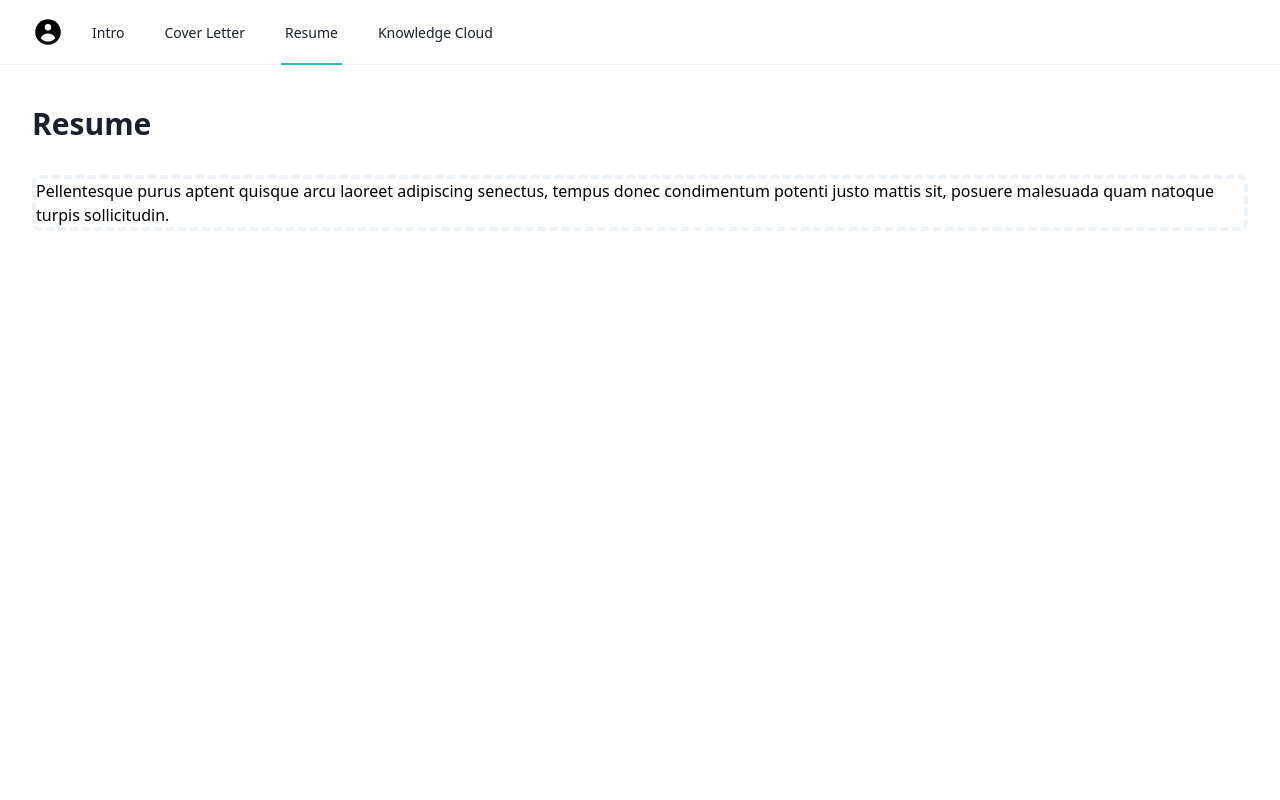
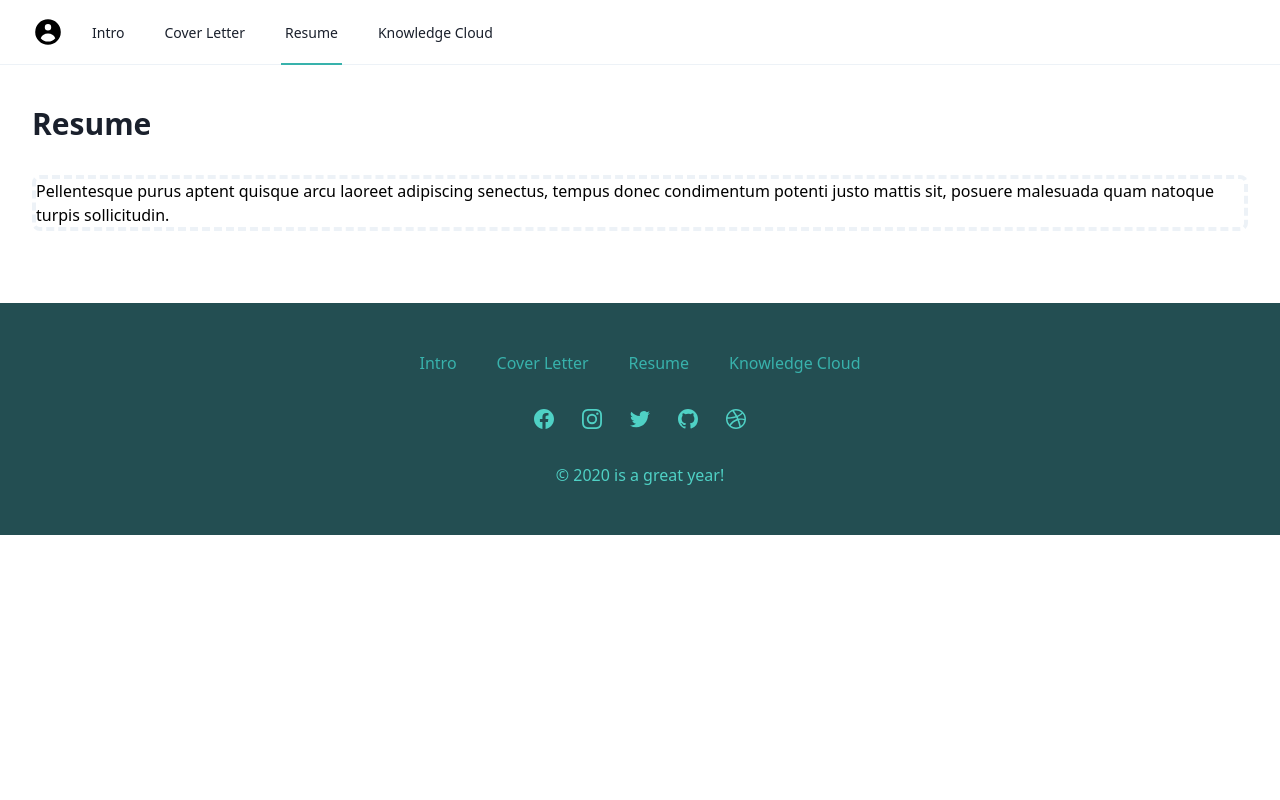
Before and after one commit to JeffBeltran/tailwind-resume, a Next.js app: page /resume in a window 1280 px wide. Shown: the top 800 px of the page. Built offline with nearby package versions, Linux system fonts and the light colour scheme; a web font is replaced by a local one; what @tailwindcss/ui would draw is missing.

Commit message:
base page tweak

```diff
--- a/components/base-page.js
+++ b/components/base-page.js
@@ -2,7 +2,7 @@ import MainNav from "./main-nav";
 
 function BasePage({ children, pageTitle, activeUrl }) {
   return (
-    <div className="min-h-screen bg-white">
+    <div className="bg-white">
       <MainNav activeUrl={activeUrl}></MainNav>
       <div className="py-10">
         <header>
```
